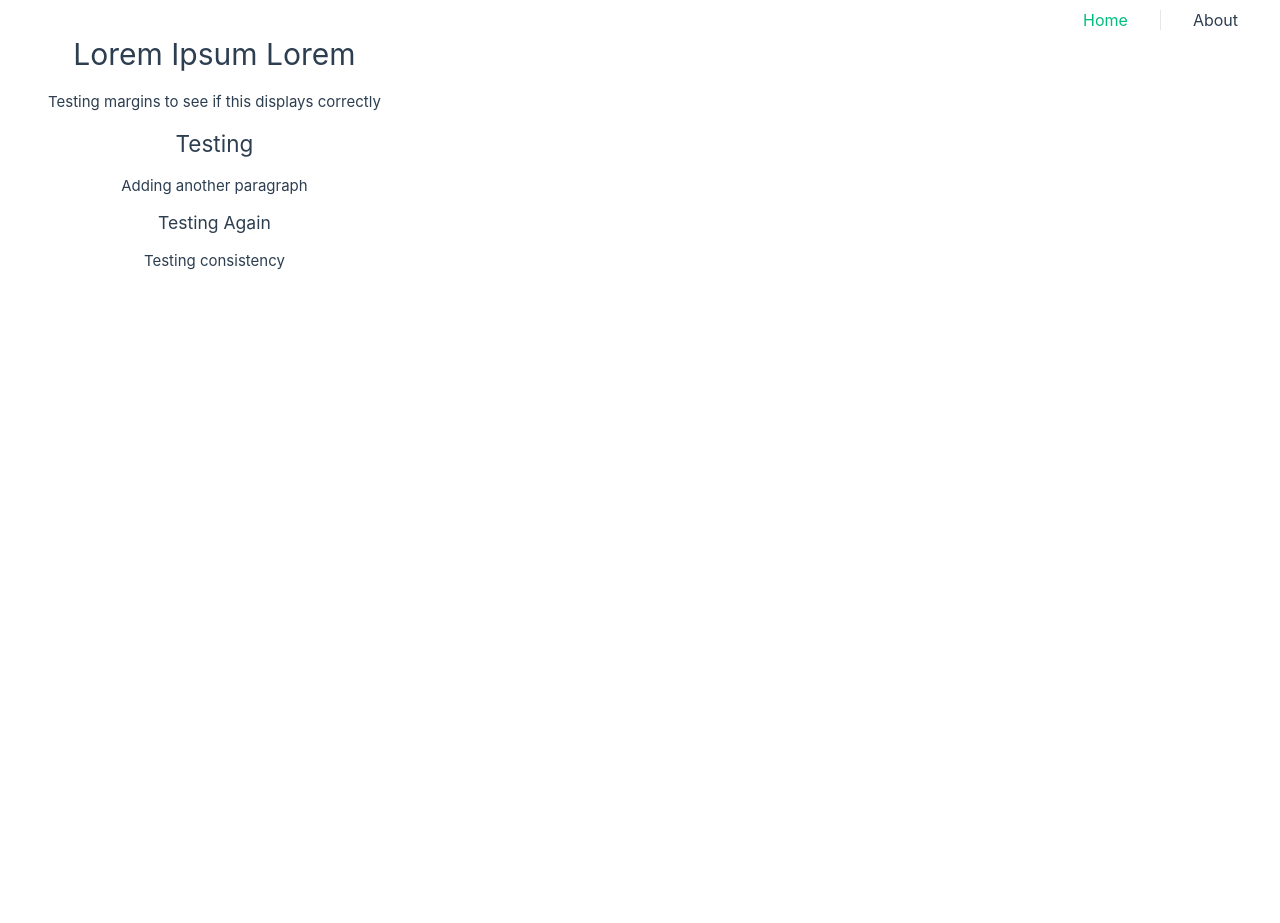
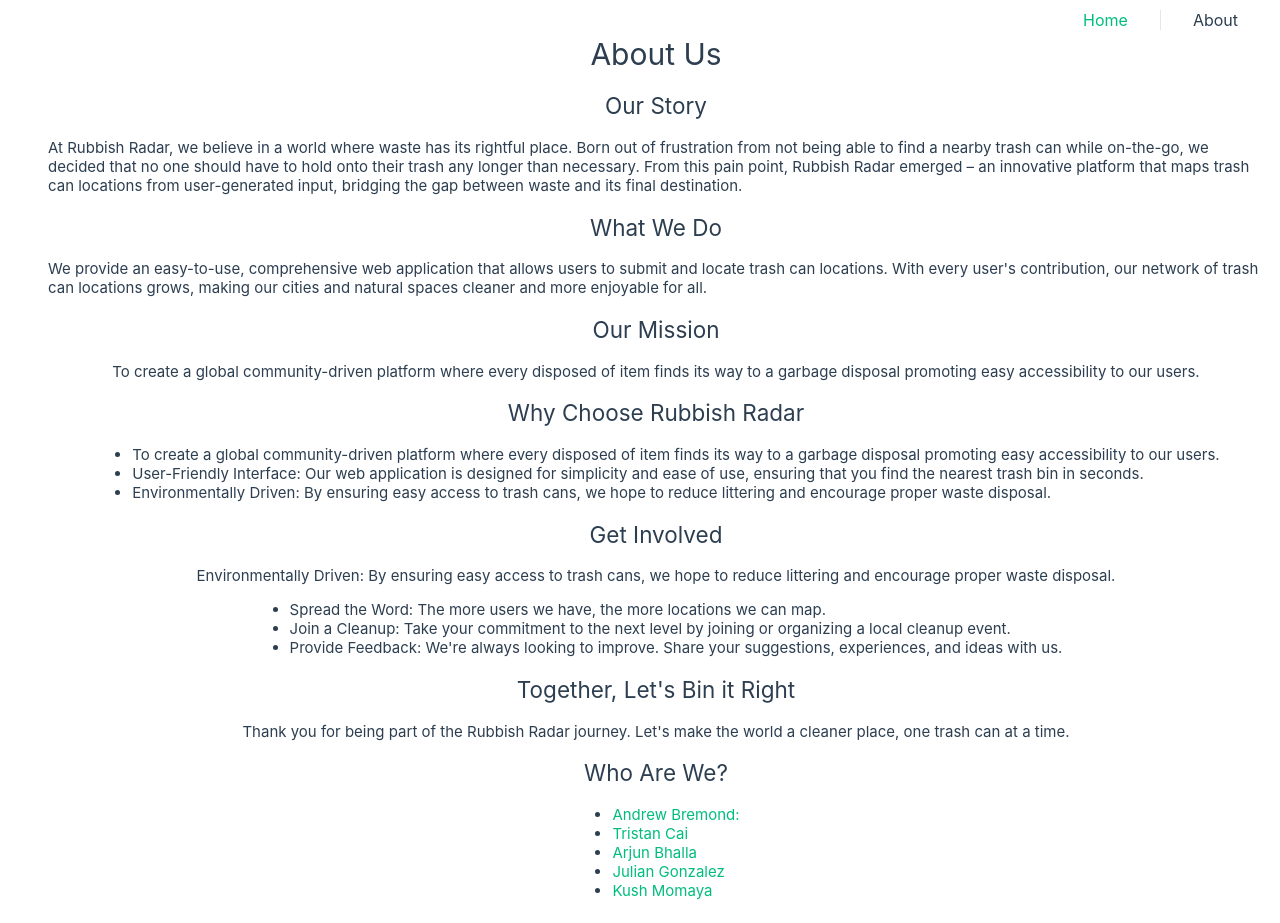
Before and after one commit to Andrew-Bremond/Rubbish-Radar, a Vue app: page /about in a window 1280 px wide. Before the commit the page ends 800 px from the top, so only its background shows below. Built offline with nearby package versions, Linux system fonts and the light colour scheme.

Commit message:
Adding about page

```diff
--- a/src/views/About.vue
+++ b/src/views/About.vue
@@ -5,12 +5,90 @@
 <template>
   <div class="about">
     <body>
-      <h1> Lorem Ipsum Lorem </h1>
-      <p> Testing margins to see if this displays correctly </p>
-      <h2> Testing </h2>
-      <p> Adding another paragraph </p>
-      <h3> Testing Again </h3>
-      <p> Testing consistency </p>
+      <h1> About Us </h1>
+
+      <h2> Our Story</h2>
+      <p>
+        At Rubbish Radar, we believe in a world where waste has its rightful place.
+        Born out of frustration from not being able to find a nearby trash
+        can while on-the-go, we decided that no one should have to hold onto
+        their trash any longer than necessary. From this pain point, Rubbish Radar emerged –
+        an innovative platform that maps trash can locations from user-generated input,
+        bridging the gap between waste and its final destination.
+      </p>
+
+      <h2> What We Do </h2>
+      <p>
+        We provide an easy-to-use, comprehensive web application that allows users
+        to submit and locate trash can locations. With every user's contribution,
+        our network of trash can locations grows, making our cities and natural
+        spaces cleaner and more enjoyable for all.
+      </p>
+
+      <h2> Our Mission </h2>
+      <p>
+        To create a global community-driven platform where every disposed of item
+        finds its way to a garbage disposal promoting easy accessibility to our users.
+      </p>
+
+      <h2> Why Choose Rubbish Radar </h2>
+       <ul>
+        <li>
+          To create a global community-driven platform where every disposed of item finds its way to
+          a garbage disposal promoting easy accessibility to our users.
+        </li>
+        <li>
+          User-Friendly Interface: Our web application is designed for simplicity and ease of use,
+          ensuring that you find the nearest trash bin in seconds.
+        </li>
+        <li>
+          Environmentally Driven: By ensuring easy access to trash cans,
+          we hope to reduce littering and encourage proper waste disposal.
+        </li>
+       </ul>
+
+      <h2> Get Involved </h2>
+      <p>
+        Environmentally Driven: By ensuring easy access to trash cans,
+        we hope to reduce littering and encourage proper waste disposal.
+      </p>
+      <ul>
+        <li>
+          Spread the Word: The more users we have, the more locations we can map.
+        </li>
+        <li>
+          Join a Cleanup: Take your commitment to the next level by joining or organizing a local cleanup event.
+        </li>
+        <li>
+          Provide Feedback: We're always looking to improve. Share your suggestions, experiences, and ideas with us.
+        </li>
+      </ul>
+
+      <h2> Together, Let's Bin it Right </h2>
+      <p>
+        Thank you for being part of the Rubbish Radar journey. Let's make the world a cleaner place, one trash can at a time.
+      </p>
+
+      <h2>Who Are We?</h2>
+      <ul>
+        <li>
+          <a href="https://www.linkedin.com/in/andrew-bremond-469731223/" target="blank"> Andrew Bremond:</a>
+
+        </li>
+        <li>
+          <a href="https://www.linkedin.com/in/torisutan/" target="_blank">Tristan Cai</a>
+        </li>
+        <li>
+          <a href="https://www.linkedin.com/in/arjun-bhalla-3bb2aa210/" target="_blank">Arjun Bhalla</a>
+        </li>
+        <li>
+          <a href="https://www.linkedin.com/in/julian-gonzalez-b49665203/" target="_blank">Julian Gonzalez</a>
+        </li>
+        <li>
+          <a href="https://www.linkedin.com/in/kush-momaya/" target="_blank"> Kush Momaya</a>
+        </li>
+      </ul>
+
     </body>
   </div>
 </template>
```
